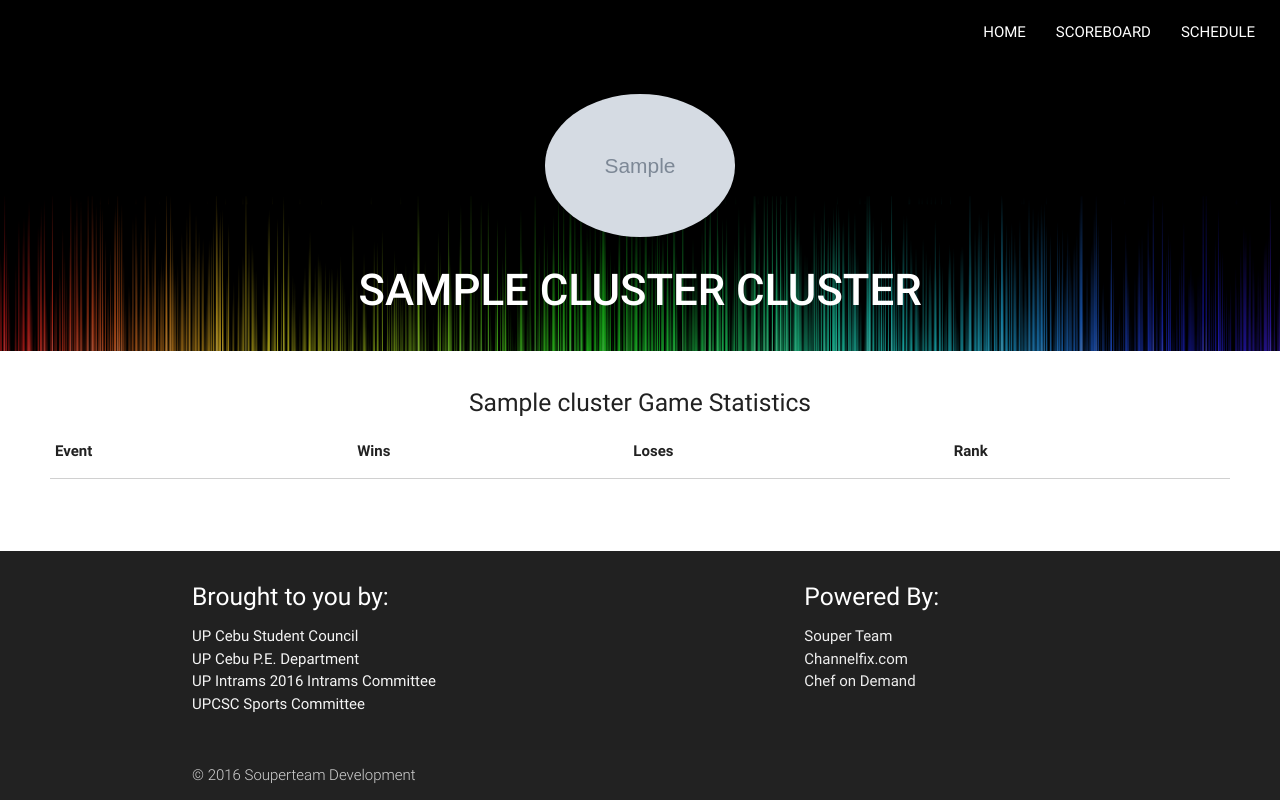
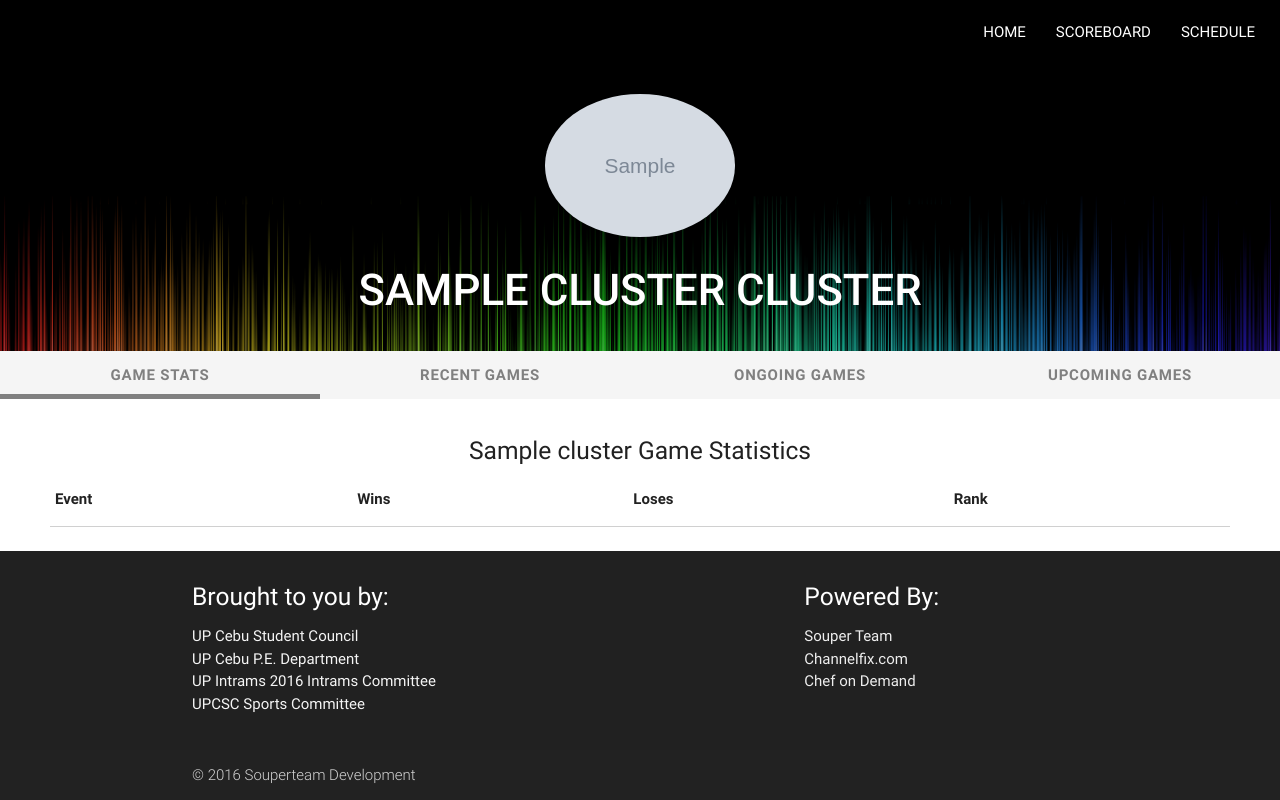
Before and after one commit to miriammariety/scoreboard, a Django app: page /cluster/sample in a window 1280 px wide. Run offline with Django 3.2, Linux system fonts and the light colour scheme; tables that the repository leaves empty hold one stand-in row (values such as "Sample post"); grey boxes marked "Sample" are stand-in pictures; lists and menus that the app fills with data are empty; some libraries are stand-ins or nearby versions.

Commit message:
add more info to cluster page

```diff
--- a/live/templates/live/specpages/clusterpage.html
+++ b/live/templates/live/specpages/clusterpage.html
@@ -15,7 +15,22 @@
     <span class="center"></span>
   </div>
 </div>
+<ul class="tabs" style="overflow:hidden">
+  <li class="tab col s3">
+    <a class="active" href="#stats">GAME STATS</a>
+  </li>
+  <li class="tab col s3">
+    <a href="#recent-games">RECENT GAMES</a>
+  </li>
+  <li class="tab col s3">
+    <a href="#ongoing-games">ONGOING GAMES</a>
+  </li>
+  <li class="tab col s3">
+    <a href="#upcoming-games">UPCOMING GAMES</a>
+  </li>
+</ul>
 <div class="schedule-container">
+  <div id="stats" class="col s12">
     <h5 class="center">{{cluster.team_name}} Game Statistics</h5>
     <table>
       <thead>
@@ -33,4 +48,44 @@
       </tbody>
     </table>
   </div>
+  <div id="upcoming-games" class="col s12">
+    <div class="row">
+      {% for game in upcoming_games%}
+        {% if forloop.counter|divisibleby:2 %}
+          <div class="row">
+            {% include 'live/partials/matchtable.html' %}
+          </div>
+        {% else %}
+          {% include 'live/partials/matchtable.html' %}
+        {% endif %}
+      {% endfor %}
+    </div>
+  </div>
+  <div id="ongoing-games" class="col s12">
+    <div class="row">
+      {% for game in ongoing_games%}
+        {% if forloop.counter|divisibleby:2 %}
+          <div class="row">
+            {% include 'live/partials/matchtable.html' %}
+          </div>
+        {% else %}
+          {% include 'live/partials/matchtable.html' %}
+        {% endif %}
+      {% endfor %}
+    </div>
+  </div>
+  <div id="recent-games" class="col s12">
+    <div class="row">
+      {% for game in recent_games%}
+        {% if forloop.counter|divisibleby:2 %}
+          <div class="row">
+            {% include 'live/partials/matchtable.html' %}
+          </div>
+        {% else %}
+          {% include 'live/partials/matchtable.html' %}
+        {% endif %}
+      {% endfor %}
+    </div>
+  </div>
+</div>
 {% endblock %}
--- a/live/views.py
+++ b/live/views.py
@@ -61,6 +61,9 @@
 
     def get_context_data(self, **kwargs):
         context = super(ClusterPageView, self).get_context_data(**kwargs)
+        ongoing_games = self.get_ongoing_games()
+        upcoming_games = self.get_upcoming_games()
+        recent_games = self.get_recent_games()
 
         ranks = Rank.objects.all()
         cluster = context['cluster']
@@ -75,12 +78,36 @@
             else:
                 wins = '--'
                 losses = '--'
-            print rank
-            print rank.rank
             stats[rank.event.name] = (wins, losses, rank.get_rank_display)
+
         context['stats'] = stats
+        context['ongoing_games'] = ongoing_games
+        context['recent_games'] = recent_games
+        context['upcoming_games'] = upcoming_games
 
         return context
+
+    def get_events(self):
+        return Event.objects.filter(Q(matches__left=self.object)|
+                                    Q(matches__right=self.object))
+
+    def get_ongoing_games(self):
+        return Match.objects.filter(Q(left=self.object)|
+                                    Q(right=self.object)).filter(
+                start_time__lte=timezone.now()).filter(
+                winner__isnull=True).order_by('start_time')
+
+    def get_upcoming_games(self):
+        return Match.objects.filter(Q(left=self.object)|
+                                    Q(right=self.object)).filter(
+                                        start_time__gt=timezone.now()).filter(
+                                    winner__isnull=True).order_by('start_time')
+
+    def get_recent_games(self):
+        return Match.objects.filter(Q(left=self.object)|
+                                    Q(right=self.object)).filter(
+                                        start_time__lt=timezone.now()).filter(
+                                  winner__isnull=False).order_by('-start_time')
 
 
 class ScoreboardView(ListView):
```
Also changed, not shown: live/templates/live/partials/matchtable.html (added, +24 -0 lines). Lines whose indentation alone changed are shown as unchanged.
